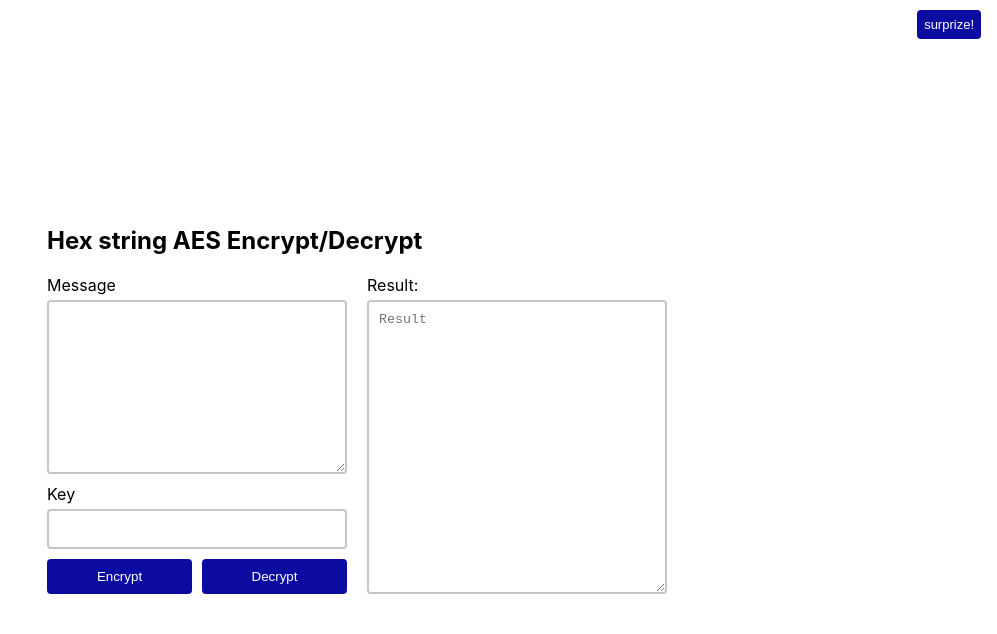
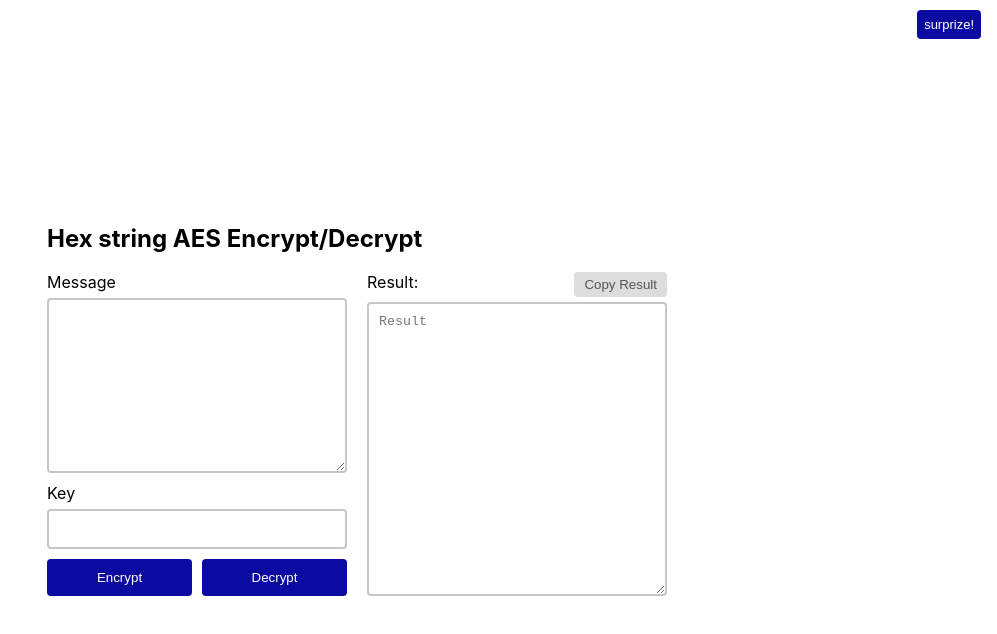
Before and after one commit to rohitsam/aesencrypt_app, a React (Create React App) app: page / in a window 1280 px wide. Shown: the top 634 px of the page, without its empty margins (283-1280 px from the left). Built offline with nearby package versions, Linux system fonts and the light colour scheme.

Commit message:
copy btn added

```diff
--- a/src/App.css
+++ b/src/App.css
@@ -40,6 +40,10 @@
   display: flex;
 }
 
+.justify-between {
+  justify-content: space-between;
+}
+
 .grid {
   display: grid;
 }
@@ -67,11 +71,26 @@
   background-color: #1313c7;
 }
 
+.copyBtn {
+  padding: 5px 10px;
+  border-radius: 4px;
+  border: none;
+  background-color: #ddd;
+  color: #555;
+  cursor: pointer;
+  transition: all 300ms;
+}
+
+.copyBtn:hover {
+  background-color: #ccc;
+}
+
 .textInputField {
   width: auto;
   padding: 10px;
   border: 2px solid #aaaa;
   border-radius: 4px;
+  resize: vertical;
 }
 
 @media (max-width: 683px) {
@@ -133,3 +152,43 @@
   border-radius: 4px;
   padding: 10px;
 }
+
+/* Copy tooltip */
+
+.tooltip {
+  position: relative;
+  display: inline-block;
+}
+
+.tooltip .tooltiptext {
+  visibility: hidden;
+  width: 140px;
+  background-color: #555;
+  color: #fff;
+  text-align: center;
+  border-radius: 6px;
+  padding: 5px;
+  position: absolute;
+  z-index: 1;
+  bottom: 150%;
+  left: 50%;
+  margin-left: -75px;
+  opacity: 0;
+  transition: opacity 0.3s;
+}
+
+.tooltip .tooltiptext::after {
+  content: "";
+  position: absolute;
+  top: 100%;
+  left: 50%;
+  margin-left: -5px;
+  border-width: 5px;
+  border-style: solid;
+  border-color: #555 transparent transparent transparent;
+}
+
+.tooltip:hover .tooltiptext {
+  visibility: visible;
+  opacity: 1;
+}
--- a/src/App.js
+++ b/src/App.js
@@ -6,10 +6,8 @@ import { aesDecrypt } from "./AESHelper";
 function App() {
   const [message, setMessage] = useState("");
   const [key, setKey] = useState("");
-
-  const [open, setOpen] = useState(false);
-
   const [result, setResult] = useState("");
+  const [openSurprize, setOpenSurprize] = useState(false);
 
   const handleEncrypt = () => {
     if (!message || !key) {
@@ -27,22 +25,43 @@ function App() {
     const decrypted = aesDecrypt(message, key);
     setResult(decrypted);
   };
+
+  const handleCopy = () => {
+    var resultText = document.getElementById("result");
+
+    resultText.select();
+    resultText.setSelectionRange(0, 99999);
+
+    navigator.clipboard.writeText(resultText.value);
+
+    var tooltip = document.getElementById("myTooltip");
+    tooltip.innerHTML = "Copied: " + resultText.value;
+  };
+
+  const outFunc = () => {
+    var tooltip = document.getElementById("myTooltip");
+    tooltip.innerHTML = "Copy to clipboard";
+  };
+
   return (
     //
     <div className="container">
       <section className="m-auto sub-container">
         <button
           onClick={() => {
-            setOpen((prev) => !prev);
+            setOpenSurprize((prev) => !prev);
           }}
           className="surprize surprize-absolute"
         >
           surprize!
         </button>
 
-        {open && (
+        {openSurprize && (
           <div className="modal-container">
-            <div className="modal grid gap-10" onClick={() => setOpen(false)}>
+            <div
+              className="modal grid gap-10"
+              onClick={() => setOpenSurprize(false)}
+            >
               <img
                 src="https://c.tenor.com/8EgAFZdO8JUAAAAC/sitpost.gif"
                 alt="funny"
@@ -96,13 +115,28 @@ function App() {
 
           {/* Result */}
           <section className="w-300 grid gap-5 mx-auto">
-            <label for="result">Result: </label>
+            <div className="flex justify-between">
+              <label htmlFor="result">Result: </label>
+              <div className="tooltip">
+                <button
+                  className="copyBtn"
+                  onClick={handleCopy}
+                  onMouseOut={outFunc}
+                >
+                  <span className="tooltiptext" id="myTooltip">
+                    Copy to clipboard
+                  </span>
+                  Copy Result
+                </button>
+              </div>
+            </div>
             <textarea
               id="result"
               className="textInputField"
               value={result}
               placeholder="Result"
               rows={18}
+              readOnly
             ></textarea>
           </section>
         </div>
```
